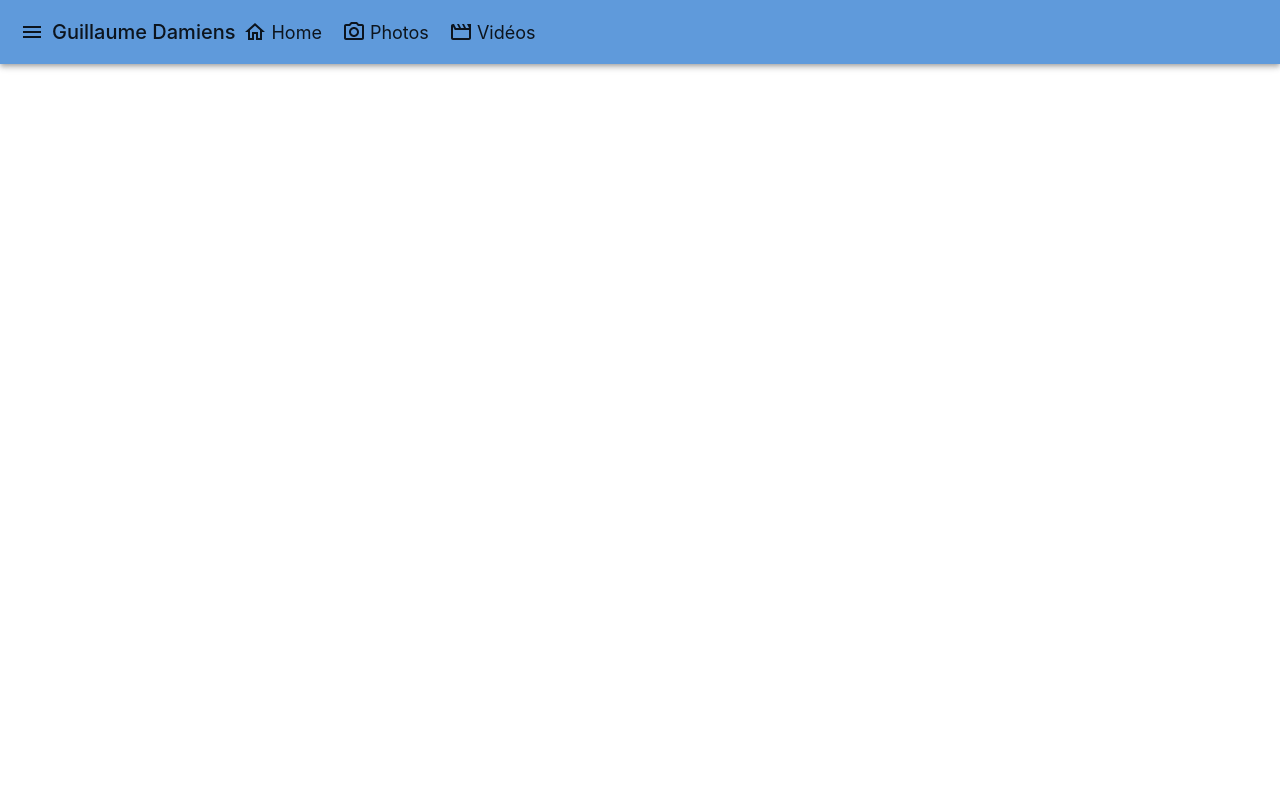
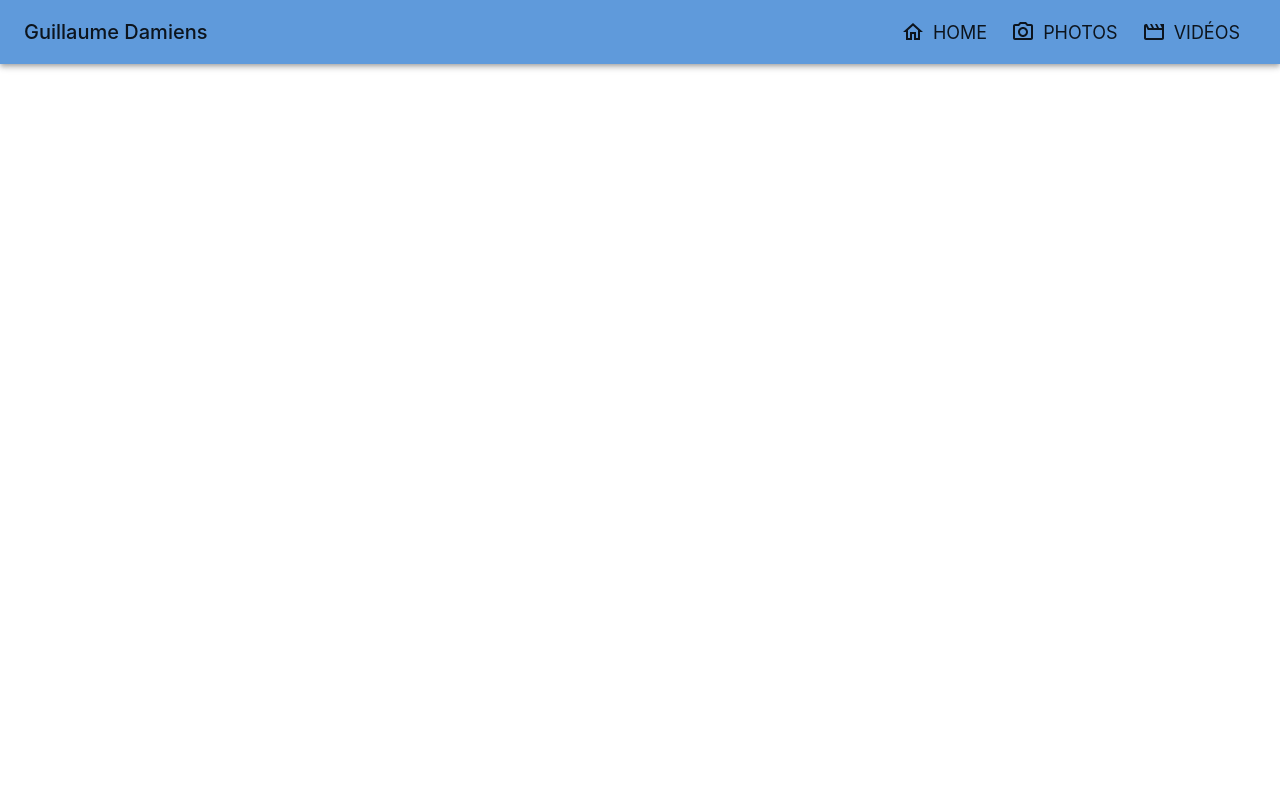
Before and after one commit to GuillaumeDmns/website-react, a React (Create React App) app: page /videos in a window 1280 px wide. Shown: the top 800 px of the page. Built offline with nearby package versions, Linux system fonts and the light colour scheme.

Commit message:
Display better transport modes

```diff
--- a/src/components/body/Body.tsx
+++ b/src/components/body/Body.tsx
@@ -1,7 +1,7 @@
 import styled from "styled-components";
 
 const Body = styled.div`
-  margin: 15px 20px 20px;
+  margin: 30px 20px 20px;
   font-size: 16px;
   display: flex;
   justify-content: center;
--- a/src/components/header/Header.tsx
+++ b/src/components/header/Header.tsx
@@ -1,14 +1,12 @@
 import React from "react";
 import AppBar from "@mui/material/AppBar";
 import Toolbar from "@mui/material/Toolbar";
-import IconButton from "@mui/material/IconButton";
 import Typography from "@mui/material/Typography";
+import { Box, styled } from "@mui/material";
 import { Link } from "react-router-dom";
+import MovieCreationOutlinedIcon from "@mui/icons-material/MovieCreationOutlined";
 import HomeOutlinedIcon from "@mui/icons-material/HomeOutlined";
 import PhotoCameraOutlinedIcon from "@mui/icons-material/PhotoCameraOutlined";
-import MovieCreationOutlinedIcon from "@mui/icons-material/MovieCreationOutlined";
-import MenuIcon from "@mui/icons-material/Menu";
-import { styled } from "@mui/material";
 
 const Nav = styled(Link)(
   ({ theme }) => `
@@ -21,36 +19,32 @@ const Nav = styled(Link)(
 );
 
 const NavText = styled("span")(`
-  margin: 0px 4px 0px;
-`);
-
-const Main = styled("div")(`
+  margin: 0px 8px 0px;
 `);
 
 const Header: React.FunctionComponent = () => {
   return (
-    <Main>
+    <Box sx={{ flexGrow: 1 }}>
       <AppBar position="static">
         <Toolbar>
-          <IconButton edge="start" color="inherit" aria-label="menu">
-            <MenuIcon />
-          </IconButton>
-          <Typography variant="h6">Guillaume Damiens</Typography>
+          <Typography variant="h6" component="div" sx={{ flexGrow: 1 }}>
+            Guillaume Damiens
+          </Typography>
           <Nav to="/">
             <HomeOutlinedIcon />
-            <NavText>Home</NavText>
+            <NavText>HOME</NavText>
           </Nav>
           <Nav to="/photos">
             <PhotoCameraOutlinedIcon />
-            <NavText>Photos</NavText>
+            <NavText>PHOTOS</NavText>
           </Nav>
           <Nav to="/videos">
             <MovieCreationOutlinedIcon />
-            <NavText>Vidéos</NavText>
+            <NavText>VIDÉOS</NavText>
           </Nav>
         </Toolbar>
       </AppBar>
-    </Main>
+    </Box>
   );
 };
 
--- a/src/screens/home/Home.tsx
+++ b/src/screens/home/Home.tsx
@@ -1,7 +1,7 @@
 import React, { useEffect, useRef, useState } from "react";
 import { useDispatch, useSelector } from "react-redux";
 import Button from "@mui/material/Button";
-import { Grid } from "@mui/material";
+import { ButtonGroup, Grid } from "@mui/material";
 import dayjs from "dayjs";
 import relativeTime from "dayjs/plugin/relativeTime";
 import "dayjs/locale/fr";
@@ -31,6 +31,7 @@ const MainMapContainer = styled.div`
 const Home: React.FC = () => {
   const [loginDialogOpen, setLoginDialogOpen] = useState<boolean>(false);
   const [linesDTO, setLinesDTO] = useState<LinesDTO | null>(null);
+  const [selectedTransportMode, setSelectedTransportMode] = useState<string | null>(null);
 
   const isAuthenticated: boolean = useSelector((state: IRootState) => state.authentication.isAuthenticated);
 
@@ -78,35 +79,49 @@ const Home: React.FC = () => {
   return (
     <Body>
       {isAuthenticated ? (
-        <Grid container direction="column" spacing={2} alignItems="center">
-          <Grid item>
-            {linesDTO?.lines &&
-              Object.keys(linesDTO.lines).map((key: string) => (
-                <div id={key}>
-                  <div>
-                    {key} ({(linesDTO?.count && linesDTO.count[key]) || 0})
-                  </div>
-                  <div>{linesDTO?.lines && linesDTO.lines[key].map((idfmLine: IDFMLine) => <p id={idfmLine.id}>{idfmLine.name}</p>)}</div>
-                </div>
+        <Grid container direction="column" spacing={1} alignItems="center">
+          {linesDTO?.lines && (
+            <ButtonGroup size="large" aria-label="large button group">
+              {" "}
+              {Object.keys(linesDTO.lines).map((key: string) => (
+                <Button
+                  key={key}
+                  variant={key === selectedTransportMode ? "outlined" : "contained"}
+                  onClick={() => setSelectedTransportMode(key)}
+                >
+                  {key} ({(linesDTO?.count && linesDTO.count[key]) || 0})
+                </Button>
               ))}
-          </Grid>
-          <Grid item container justifyContent="center" spacing={2}>
+            </ButtonGroup>
+          )}
+          {selectedTransportMode && (
+            <div>
+              {linesDTO?.lines &&
+                linesDTO.lines[selectedTransportMode].map((idfmLine: IDFMLine) => <p key={idfmLine.id} id={idfmLine.id}>{idfmLine.name}</p>)}
+            </div>
+          )}
+          <Grid item container justifyContent="center">
             <Grid item>
               <Button size="medium" variant="outlined" color="primary" onClick={handleLogout}>
                 Se déconnecter
               </Button>
             </Grid>
           </Grid>
-          <Grid item container justifyContent="center" spacing={2}>
+          <Grid item container justifyContent="center">
             <Grid item>
               <MainMapContainer ref={mapContainer} className="map-container" />
             </Grid>
           </Grid>
         </Grid>
       ) : (
-        <Button size="medium" variant="outlined" color="primary" onClick={handleClickOpenLoginDialog}>
-          Se connecter
-        </Button>
+        <Grid container direction="column" spacing={4} alignItems="center">
+          <Grid item>Connectez-vous pour accéder au contenu</Grid>
+          <Grid item container justifyContent="center" spacing={2}>
+            <Button size="medium" variant="outlined" color="primary" onClick={handleClickOpenLoginDialog}>
+              Se connecter
+            </Button>
+          </Grid>
+        </Grid>
       )}
 
       <LoginDialog loginDialogOpen={loginDialogOpen} setLoginDialogOpen={setLoginDialogOpen} />
```
